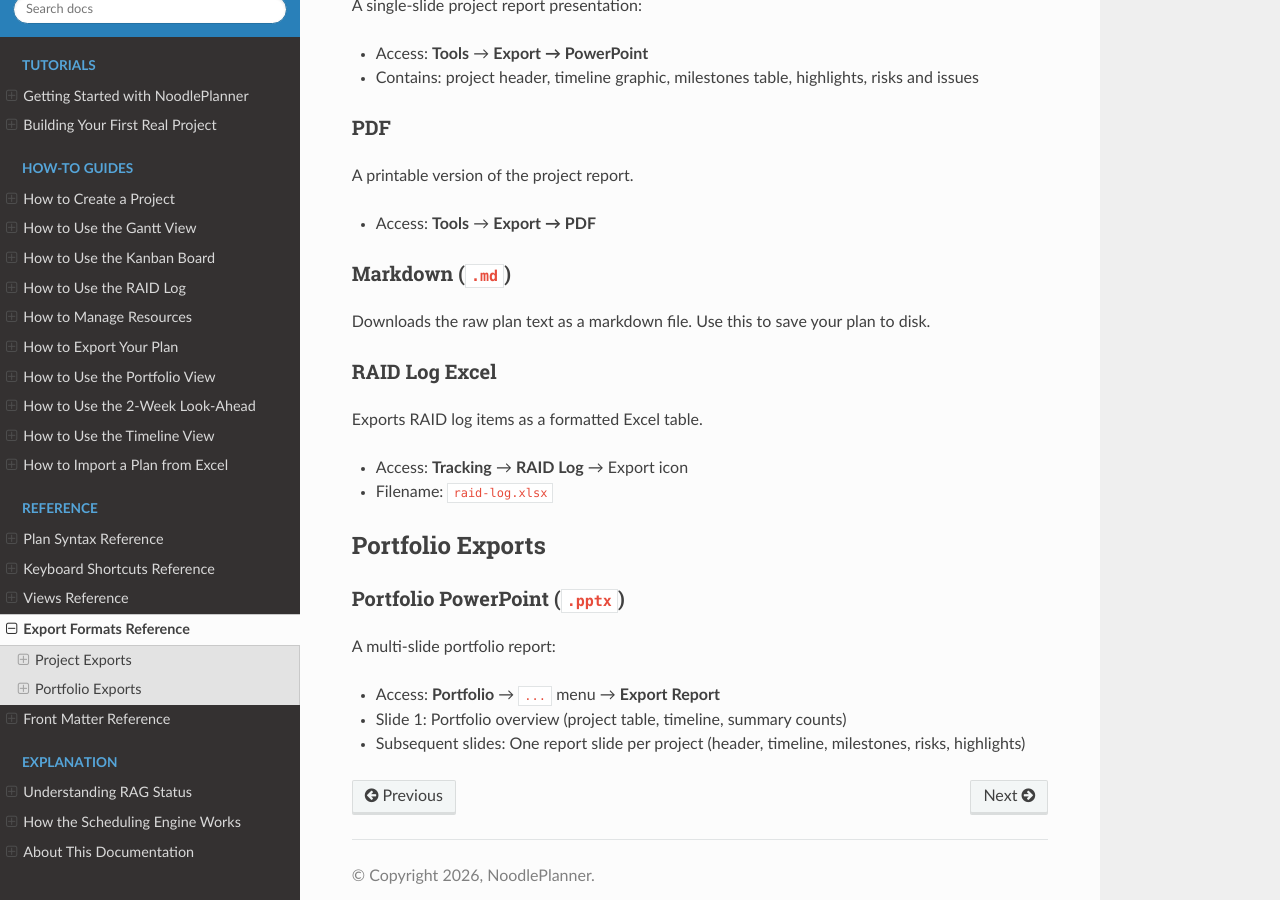
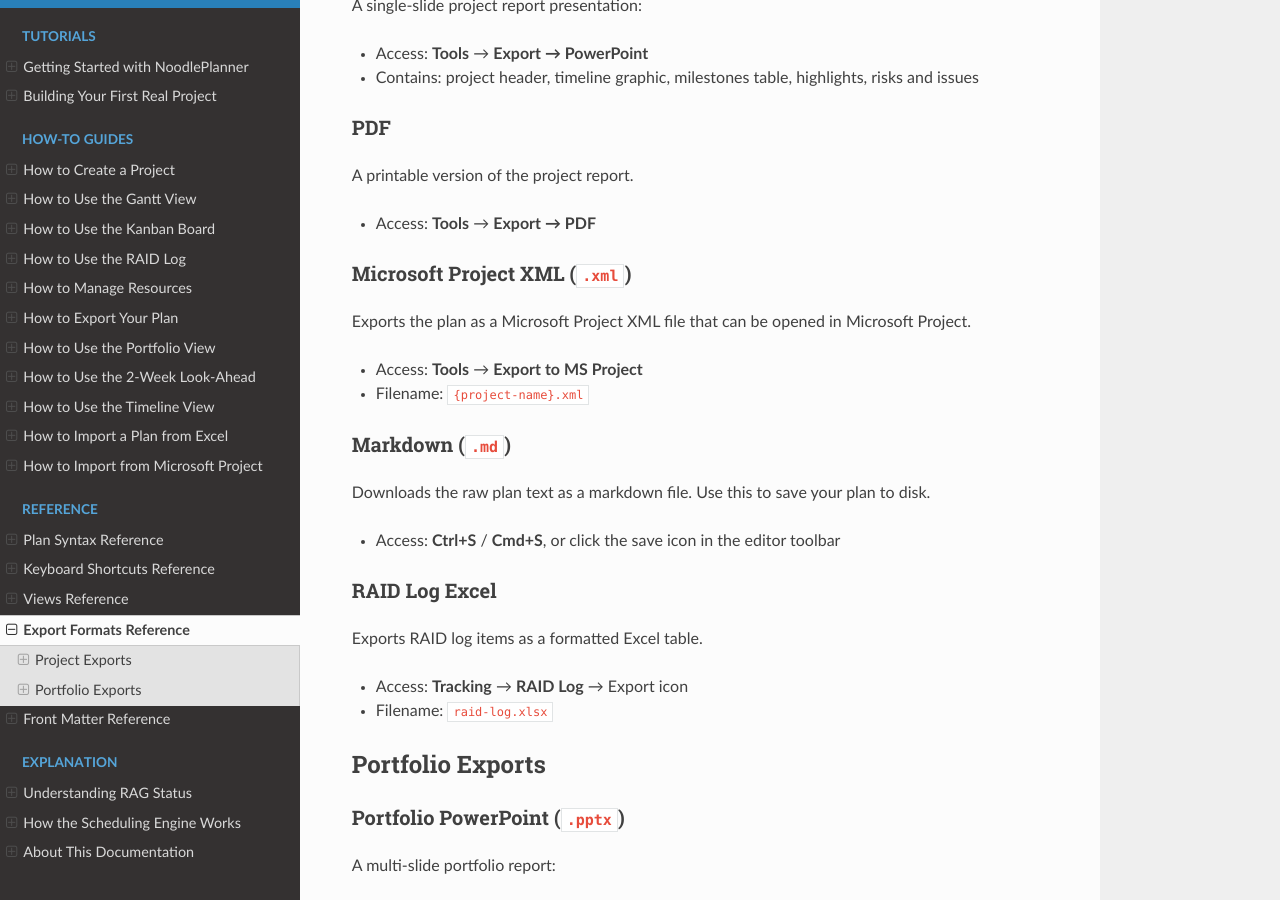
Before and after one commit to kevinmcaleer/noodleplanner, a Sphinx documentation site: the page built from docs/reference/export-formats.rst, in a window 1280 px wide and 900 px high, scrolled down 1131 px. Built offline with Sphinx 7.4.7 and the Read the Docs theme 3.1.0, drawn with Linux system fonts in a browser that asks for light colours.

Commit message:
docs: add Microsoft Project import/export documentation
New how-to guide for importing from .mpp and .xml files, and exporting
to MS Project XML. Added to index and export formats reference.

Co-Authored-By: Claude Opus 4.6 (1M context) <noreply@anthropic.com>

```diff
--- a/docs/index.rst
+++ b/docs/index.rst
@@ -24,6 +24,7 @@ Welcome to NoodlePlanner — a powerful project planning tool that converts natu
    how-to/use-the-2-week-lookahead
    how-to/use-the-timeline-view
    how-to/import-from-excel
+   how-to/import-from-ms-project
 
 .. toctree::
    :maxdepth: 2
--- a/docs/reference/export-formats.rst
+++ b/docs/reference/export-formats.rst
@@ -68,10 +68,20 @@ A printable version of the project report.
 
 - Access: **Tools** → **Export → PDF**
 
+Microsoft Project XML (``.xml``)
+~~~~~~~~~~~~~~~~~~~~~~~~~~~~~~~~~
+
+Exports the plan as a Microsoft Project XML file that can be opened in Microsoft Project.
+
+- Access: **Tools** → **Export to MS Project**
+- Filename: ``{project-name}.xml``
+
 Markdown (``.md``)
 ~~~~~~~~~~~~~~~~~~~
 
 Downloads the raw plan text as a markdown file. Use this to save your plan to disk.
+
+- Access: **Ctrl+S** / **Cmd+S**, or click the save icon in the editor toolbar
 
 RAID Log Excel
 ~~~~~~~~~~~~~~~
```
Also changed, not shown: docs/how-to/import-from-ms-project.rst (added, +55 -0 lines).
